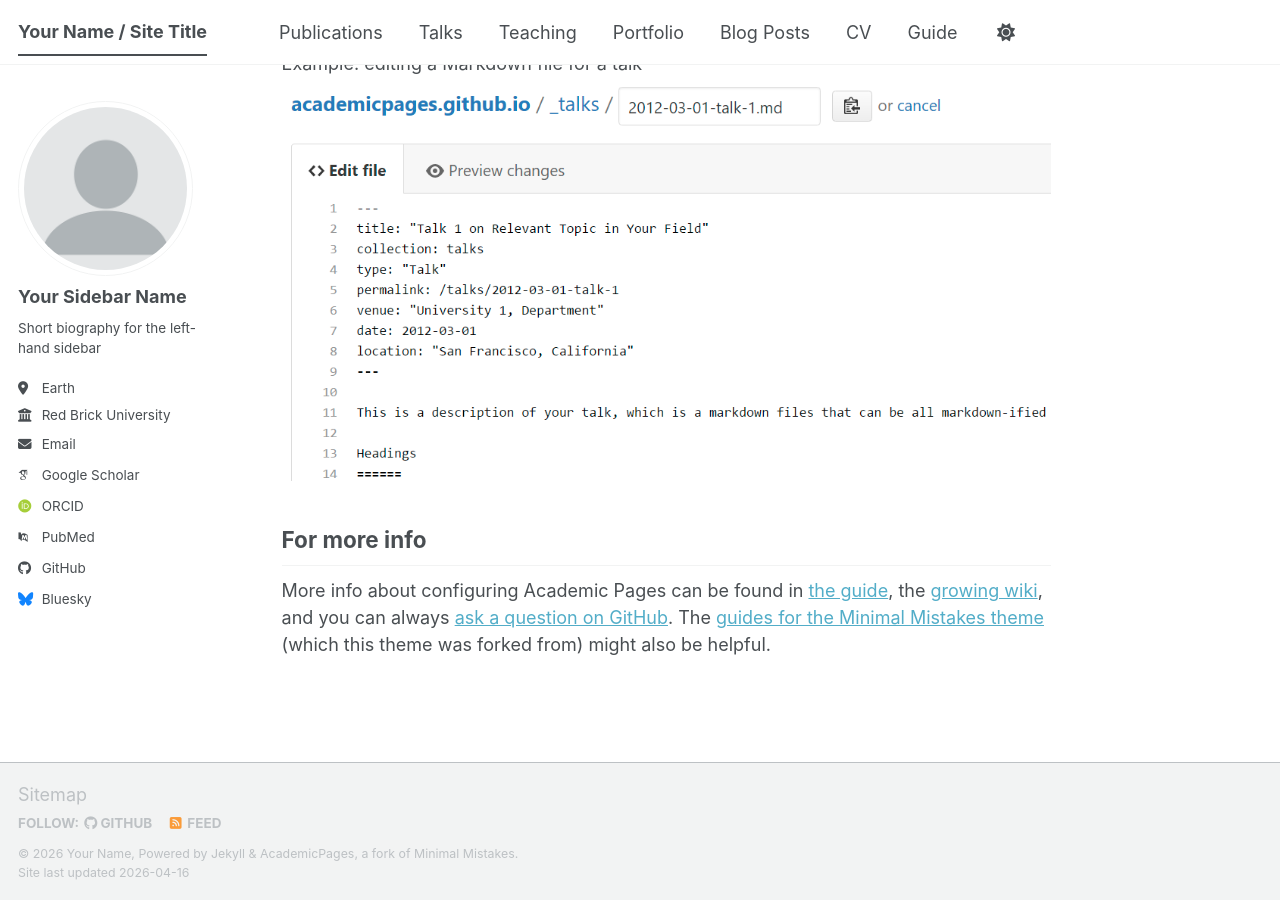
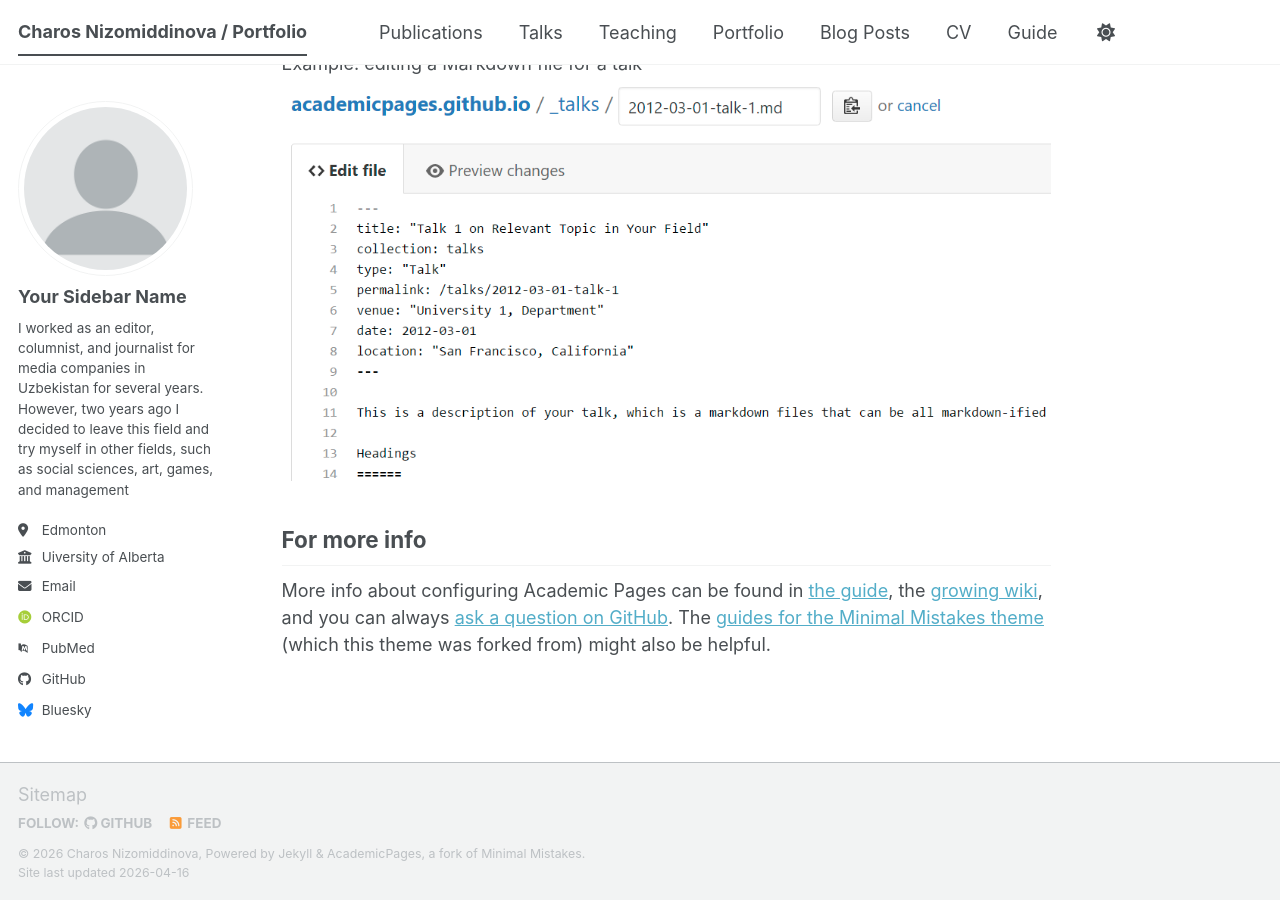
Before and after one commit to nizomidd-web/nizomidd.github.io, a Jekyll site: the page built from _pages/about.md, in a window 1280 px wide and 900 px high, scrolled down 2720 px. Built offline with Jekyll 4.4.1, drawn with Linux system fonts in a browser that asks for light colours; some web fonts are replaced; a script bundle is joined from its source files by our own code; library files that are not in the unit come from our copies.

Commit message:
Update _config.yml

```diff
--- a/_config.yml
+++ b/_config.yml
@@ -9,10 +9,10 @@
 # Basic Site Settings
 locale                   : "en-US"
 site_theme               : "default" # The available themes options are "default", "air", "sunrise", "mint", "dirt" and "contrast"
-title                    : "Your Name / Site Title"
+title                    : "Charos Nizomiddinova / Portfolio"
 title_separator          : "-"
-name                     : &name "Your Name"
-description              : &description "Your Name's academic portfolio"   # Update this with a general description of your site, this is the default if not overridden by a page
+name                     : &name "Charos Nizomiddinova"
+description              : &description "Nizomiddinova's academic or non-academic portfolio"   # Update this with a general description of your site, this is the default if not overridden by a page
 url                      : https://academicpages.github.io # The base hostname & protocol for your site e.g. "https://[your GitHub username].github.io",
                                                            # or if you already have some other page hosted on Github then use "https://[your GitHub username].github.io/[Your Repo Name]"
 baseurl                  : "" # the subpath of your site, e.g. "/blog"
@@ -26,16 +26,15 @@ author:
   avatar           : "profile.png"
   name             : "Your Sidebar Name"
   pronouns         : # example: "she/her"
-  bio              : "Short biography for the left-hand sidebar"
-  location         : "Earth"
-  employer         : "Red Brick University"
+  bio              : "I worked as an editor, columnist, and journalist for media companies in Uzbekistan for several years. However, two years ago I decided to leave this field and try myself in other fields, such as social sciences, art, games, and management"
+  location         : "Edmonton"
+  employer         : "Uiversity of Alberta"
   uri              : # URL
-  email            : "none@example.org"
+  email            : "nizomidd@ualberta.ca"
 
   # Academic websites
   academia         : # URL
   arxiv            : # URL - Update with the correct link to your profile
-  googlescholar    : "https://scholar.google.com/citations?user=PS_CX0AAAAAJ"
   inspire-hep      : # URL
   impactstory      : # URL
   orcid            : "https://orcid.org/yourorcidurl"
@@ -66,7 +65,7 @@ author:
   keybase          : # Username
   instagram        : # Username
   lastfm           : # Username
-  linkedin         : # Username
+  linkedin         : # Username Charos Nizomiddinova
   mastodon         : # URL
   medium           : # URL
   pinterest        : # Username
@@ -87,9 +86,9 @@ publication_category:
   books:
     title: 'Books'
   manuscripts:
-    title: 'Journal Articles'
+    title: 'Stereotype issues in the press: Based on traditional and internet publications. Tashkent. Uzbekistan publishing house. p.35–45'
   conferences:
-    title: 'Conference Papers'
+    title: 'Steppe Sisters & Humboldtians Early Career Conference Conference Papers Tashkent, 2022'
 
 # Site Settings
 teaser                   :  # filename of teaser fallback teaser image placed in /images/ for social media previews
```
